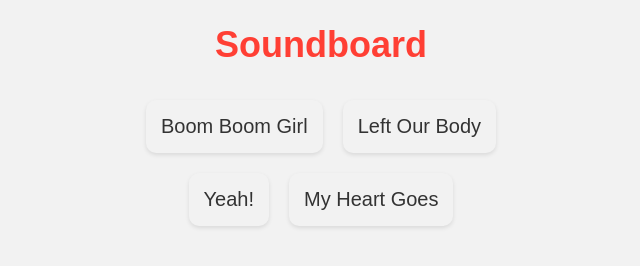
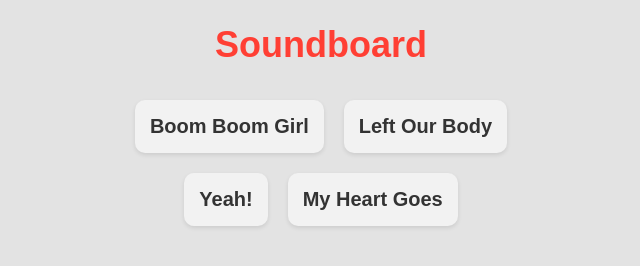
Before and after one commit to pontrendszer/dashboard, a plain HTML site: page index.html in a window 1280 px wide. Shown: the whole page, without its empty margins (319-959 px from the left). Drawn offline with Linux system fonts and the light colour scheme.

Commit message:
Háttér szín csere

```diff
--- a/styles.css
+++ b/styles.css
@@ -2,7 +2,7 @@ body {
   font-family: Arial, sans-serif;
   text-align: center;
   margin: 20px;
-    background-color: #f2f2f2;
+  background-color: #e3e3e3;
 }
 
 h1 {
@@ -28,6 +28,7 @@ body {
   color: #333;
   box-shadow: 0 2px 4px rgba(0, 0, 0, 0.1);
   cursor: pointer;
+  font-weight: bold;
 }
 
 .sound-button:hover {
```
Lines whose indentation alone changed are shown as unchanged.
